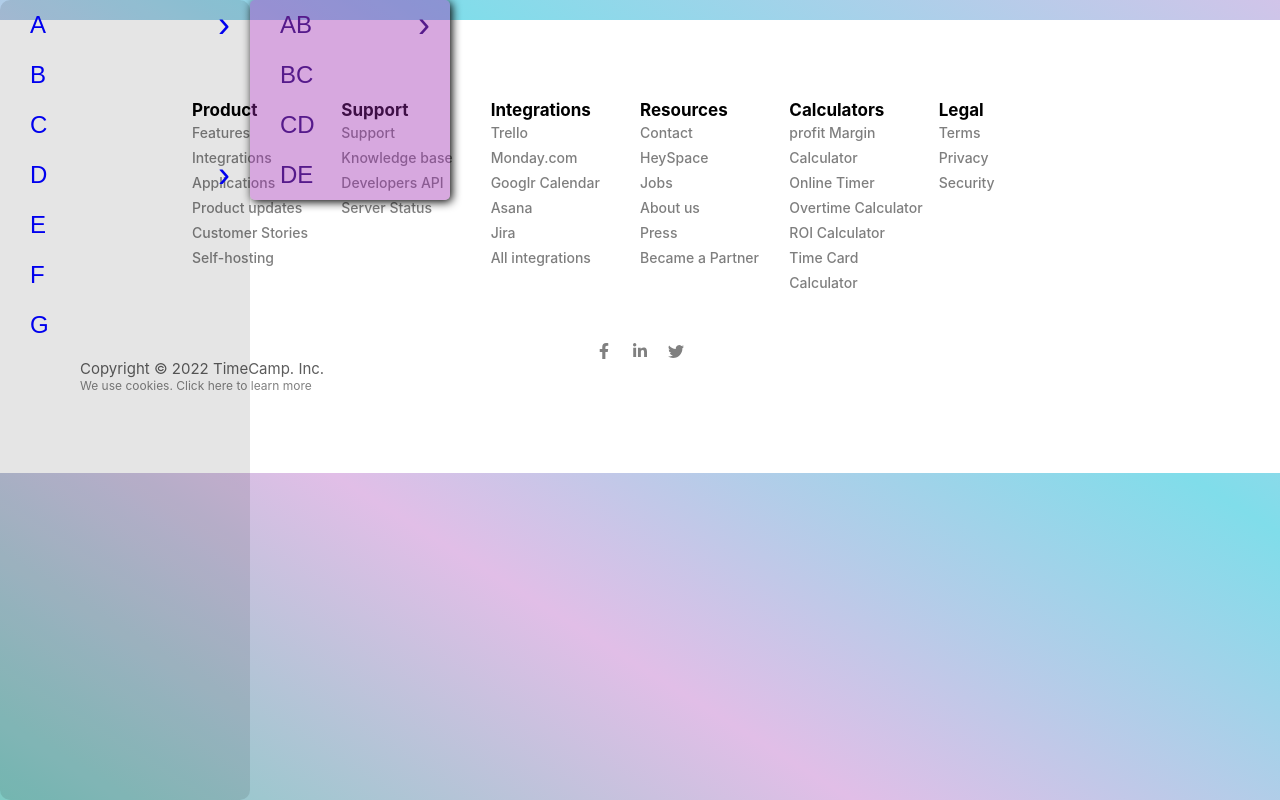
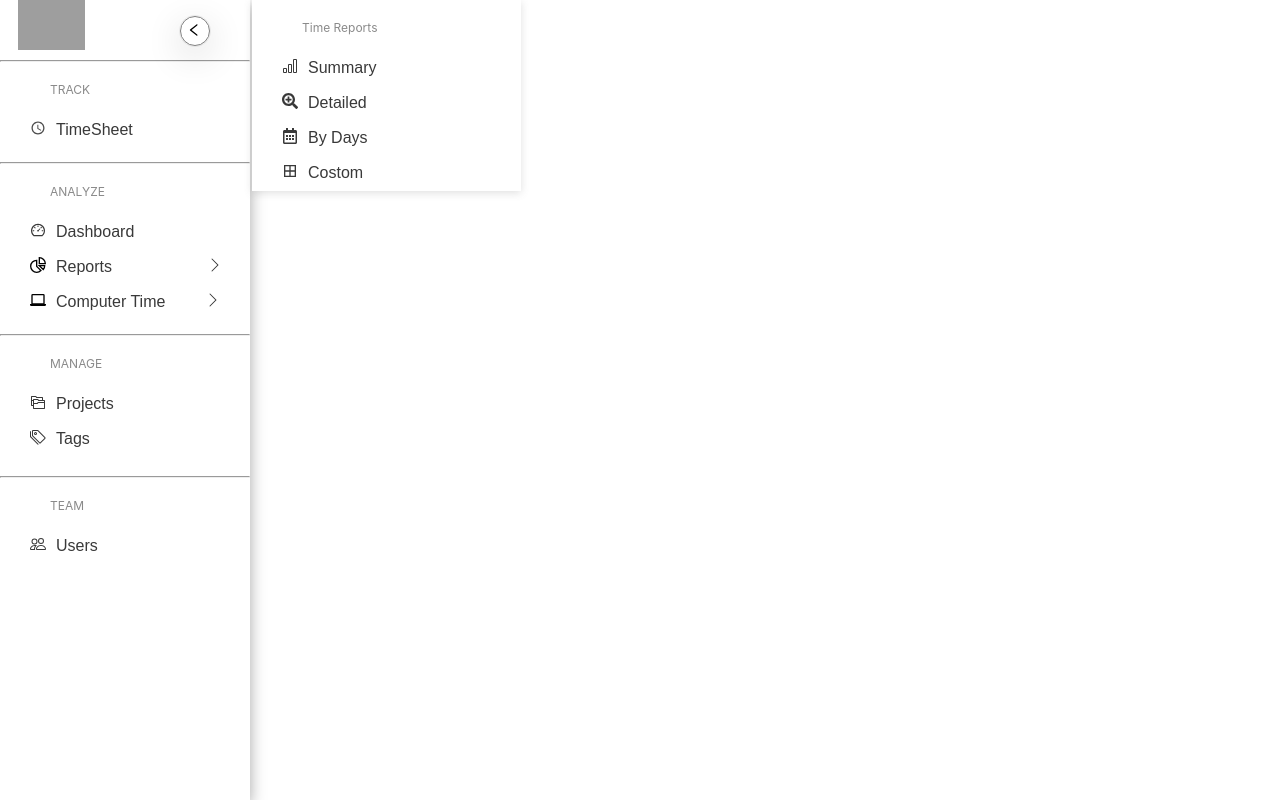
Before and after one commit to iamdebobrota/Timecamp-Clone, a React (Create React App) app in the folder frontend/: page / in a window 1280 px wide. Built offline with nearby package versions, Linux system fonts and the light colour scheme; grey boxes are pictures that could not be loaded.

Commit message:
data pushed

```diff
--- a/frontend/package.json
+++ b/frontend/package.json
@@ -12,6 +12,7 @@
     "react": "^18.2.0",
     "react-dom": "^18.2.0",
     "react-icons": "^4.4.0",
+    "react-router-dom": "^6.3.0",
     "react-scripts": "5.0.1",
     "sass": "^1.53.0",
     "web-vitals": "^2.1.4"
--- a/frontend/src/App.js
+++ b/frontend/src/App.js
@@ -1,6 +1,6 @@
 import './App.css';
 import SideNavbar from './TimeSheet/SideNavbar';
-import Footer from './components/Footer';
+// import Footer from './components/Footer';
 
 function App() {
   return (
@@ -8,7 +8,7 @@
 
      <SideNavbar/>
      <br/>
-     <Footer/>
+     {/* <Footer/> */}
 
 
     </div>
--- a/frontend/src/TimeSheet/New folder/Navbar.css
+++ /dev/null
@@ -1,72 +0,0 @@
-.navbar {
-  background-color: #060b26;
-  height: 80px;
-  display: flex;
-  justify-content: start;
-  align-items: center;
-}
-
-.menu-bars {
-  margin-left: 2rem;
-  font-size: 2rem;
-  background: none;
-}
-
-.nav-menu {
-  background-color: #060b26;
-  width: 250px;
-  height: 100vh;
-  display: flex;
-  justify-content: center;
-  position: fixed;
-  top: 0;
-  left: -100%;
-  transition: 850ms;
-}
-
-.nav-menu.active {
-  left: 0;
-  transition: 350ms;
-}
-
-.nav-text {
-  display: flex;
-  justify-content: start;
-  align-items: center;
-  padding: 8px 0px 8px 16px;
-  list-style: none;
-  height: 60px;
-}
-
-.nav-text a {
-  text-decoration: none;
-  color: #f5f5f5;
-  font-size: 18px;
-  width: 95%;
-  height: 100%;
-  display: flex;
-  align-items: center;
-  padding: 0 16px;
-  border-radius: 4px;
-}
-
-.nav-text a:hover {
-  background-color: #1a83ff;
-}
-
-.nav-menu-items {
-  width: 100%;
-}
-
-.navbar-toggle {
-  background-color: #060b26;
-  width: 100%;
-  height: 80px;
-  display: flex;
-  justify-content: start;
-  align-items: center;
-}
-
-span {
-  margin-left: 16px;
-}
--- a/frontend/src/TimeSheet/SideNavbar.jsx
+++ b/frontend/src/TimeSheet/SideNavbar.jsx
@@ -1,106 +1,189 @@
 import React from "react";
 
+// import {
+//   BrowserRouter as Router,
+//   Switch,
+//   Route,
+//   Link
+// } from "react-router-dom";
+
 import "./SideNavbar.scss";
+import { Link } from "react-router-dom";
+import { AiOutlineLeft, AiOutlineDashboard } from "react-icons/ai";
+import { FaRegCalendarAlt, FaSearchPlus } from "react-icons/fa";
+
+import { GrPieChart, GrPersonalComputer } from "react-icons/gr";
+import { BsChevronRight , BsTags, BsPeople, BsBarChart} from "react-icons/bs";
+import { VscFileSubmodule } from "react-icons/vsc";
+import { IoMdTime } from "react-icons/io";
+import { BiBorderAll } from "react-icons/bi";
+
+// A <span>›> </span>
 
 export default function SideNavbar() {
   return (
     <div>
-      {/* <h1 className='first'> this is side bar</h1> */}
+      {/* <Link to='#' className='menu-bars'>hello</Link> */}
+      <nav className="main-nav">
+        <div className="logo-image">
+          <img
+            src="https://cdn-m.timecamp.com/img/greenbranding/press/timecamp-pr-materials/svg/colorLogo.svg"
+            height={"50px"}
+            alt="" className="logoimg"
+          />
+          <div className="closer">
+            <AiOutlineLeft />
+          </div>
+          {/* <span  className="mainarrow">› </span> */}
+        </div>
 
-      <nav>
+        <hr />
+          {/* ///////////////// */}
+        <div className="track">
+        <p className="ana-para">TRACK</p>
           <ul>
-          <li className="dropdown">
-            <a href="#">
-              {" "}
-              A <span>› </span>
-            </a>
-            {/*  */}
-            <ul>
-              {/*  */}
-              <li className="dropdown_two">
-                <a href="">
-                  AB<span>›</span>
-                </a>
-                <ul>
-                  <li>
-                    <a href="#">lin1</a>
-                  </li>
-                  <li>
-                    <a href="#">lin2</a>
-                  </li>
-                  <li>
-                    <a href="#">lin3</a>
+            <li className="dashboard">
+              <Link to="#" className="dash">
+                <span className="spanright">
+                  <IoMdTime />
+                </span>{" "}
+                <p>TimeSheet </p>
+              </Link>
             </li>
           </ul>
+
+        </div>
+        {/* //////////////////// */}
+        <hr />
+{/*  dropdown */}
+        <div className="analize">
+          <p className="ana-para">ANALYZE</p>
+          <ul>
+            <li className="dashboard">
+              <Link to="#" className="dash">
+                <span className="spanright">
+                  <AiOutlineDashboard />
+                </span>{" "}
+                <p>Dashboard </p>
+              </Link>
+              {/* start */}
+              <ul className="dropdown_tow">
+              <p className="ana-para"> Time Reports </p>
+              <li className="dashboard">
+              <Link to="#" className="dash">
+                <span className="spanright">
+                  <BsBarChart />
+                </span>{" "}
+                <p>Summary </p>
+              </Link>
               </li>
-              {/*  */}
-              <li>
-                <a href="">BC</a>
+              {/* /1 */}
+              <li className="dashboard">
+              <Link to="#" className="dash">
+                <span className="spanright">
+                  <FaSearchPlus />
+                </span>{" "}
+                <p>Detailed</p>
+              </Link>
             </li>
-              <li>
-                <a href="">CD</a>
+            {/* 2 */}
+            <li className="dashboard">
+              <Link to="#" className="dash">
+                <span className="spanright">
+                  <FaRegCalendarAlt />
+                </span>{" "}
+                <p>By days  </p>
+              </Link>
             </li>
-              <li>
-                <a href="">DE</a>
+            {/* 3 */}
+            <li className="dashboard">
+              <Link to="#" className="dash">
+                <span className="spanright">
+                  <BiBorderAll />
+                </span>{" "}
+                <p>Costom</p>
+              </Link>
+            </li>
+            {/* 4 */}
+
+
+              </ul>
+
+
+              {/* end */}
+            </li>
+            <li className="dashboard">
+              <Link to="#" className="dash">
+                <span className="spanright">
+                  {" "}
+                  <GrPieChart />
+                </span>{" "}
+                <p>Reports </p>{" "}
+                <span className="spanleftgr">
+                  <BsChevronRight />
+                </span>
+              </Link>
+            </li>
+            <li className="dashboard">
+              <Link to="#" className="dash">
+                <span className="spanright">
+                  <GrPersonalComputer />
+                </span>{" "}
+                <p> Computer Time </p>{" "}
+                <span className="spanleft">
+                  <BsChevronRight />
+                </span>
+              </Link>
             </li>
           </ul>
-            {/*  */}
+        </div>
+        {/* dropdown */}
+        <hr />
+
+        <div className="manage">
+          {/* /////////////////////////// */}
+          <p className="ana-para">MANAGE</p>
+          <ul>
+            <li className="dashboard">
+              <Link to="#" className="dash">
+                <span className="spanright">
+                  <VscFileSubmodule />
+                </span>{" "}
+                <p>Projects </p>
+              </Link>
             </li>
-          <li>
-            <a href="#">B</a>
+
+            <li className="dashboard">
+              <Link to="#" className="dash">
+                <span className="spanright">
+                  <BsTags />
+                </span>{" "}
+                <p>Tags </p>
+              </Link>
             </li>
-          <li>
-            <a href="#">C</a>
-          </li>
-          <li className="dropdown">
-            <a href="#">
-              D <span>›</span>
-            </a>
-            {/*  */}
+
+
+          </ul>
+
+          {/* ///////////////////// */}
+        </div>
+        <hr />
+
+        <div className="team">
+
+        <p className="ana-para">TEAM</p>
           <ul>
-              <li>
-                <a href="#">XYY</a>
-              </li>
-              <li>
-                <a href="#">XYYY</a>
-              </li>
-              {/*  */}
-              <li className="dropdown_two split">
-                <a href="#">
-                  XZZ<span>›</span>
-                </a>
-                <ul>
-                  <li>
-                    <a href="#">link 1</a>
-                  </li>
-                  <li>
-                    <a href="#">link 1</a>
-                  </li>
-                  <li>
-                    <a href="#">link 1</a>
-                  </li>
-                  <li>
-                    <a href="#">link 1</a>
+            <li className="dashboard">
+              <Link to="#" className="dash">
+                <span className="spanright">
+                  <BsPeople />
+                </span>{" "}
+                <p>Users </p>
+              </Link>
             </li>
           </ul>
-              </li>
-              {/*  */}
-              <li>
-                <a href="#">XZZZ</a>
-              </li>
-            </ul>
-            {/*  */}
-          </li>
-          <li>
-            <a href="#">E</a>
-          </li>
-          <li>
-            <a href="#">F</a>
-          </li>
-          <li>
-            <a href="#">G</a>
-          </li>
-        </ul>
+
+        </div>
       </nav>
     </div>
   );
--- a/frontend/src/TimeSheet/SideNavbar.scss
+++ b/frontend/src/TimeSheet/SideNavbar.scss
@@ -5,82 +5,185 @@
     box-sizing:  border-box;
 }
 
-html, body{
-    height: 100%;
-    background: linear-gradient(to top right, #80cbc4, #e1bee7, #80ddea, #d1c4e9);
-}
+// html, body{
+//     height: 100%;
+//     background: linear-gradient(to top right, #80cbc4, #e1bee7, #80ddea, #d1c4e9);
+// }
 
-nav{
+.main-nav{
     width: 250px;
     position: absolute;
     top: 0;
     bottom: 0;
-    background: rgba(0, 0, 0, 0.1);
-     border-radius: 10px;
-     box-shadow:  5px, 7px, 10px, rgba(0, 0, 0, 0.5);
+    background: #FFFFFF;
+    box-shadow: rgba(0, 0, 0, 0.35) 0px 5px 15px;
+    //  background-color: red;
 }
 
-nav ul{
-    position: relative;
-     list-style-type: none;
+.logo-image{
+    display: flex;
+    height: 60px;
+}
+.logoimg{
+    margin-left: 18px;
+}
+.closer{
+
+    padding: 5px;
+   margin-top: 16px;
+   margin-left: 95px;
+   border-radius: 50%;
+   border: 0.5px solid grey;
+   height: 30px;
+   width: 30px;
+   box-shadow: rgba(0, 0, 0, 0.16) 0px 10px 36px 0px, rgba(0, 0, 0, 0.06) 0px 0px 0px 1px;
+   position: sticky;
+
+
+
+
 }
 
-nav ul li a{
+.analize{
+    height: 150px;
+    // align-items: center;
+
+    font-size: 1rem;
+    color: #393939;
+
+}
+.dash{
+
+ text-decoration: none;
+ text-align: center;
+//  font-size: 14px;
+color: #393939;
 display:  flex;
 align-items: center;
 font-family: Arial, Helvetica, sans-serif;
-    font-size: 1.5rem;
+font-size: 1rem;
 text-decoration: none;
 text-transform: capitalize;
 
 columns: #000;
-    padding: 10px 30px;
-    height: 50px;
-    transition: .5s ease;
-    border-radius:  0 30px;
+padding: 10px 10px;
+height: 35px;
+width: 217px;
+transition: .1s ease;
+border-radius:  10px;
+
+
+}
+.dashboard{
+    // margin-top: 15px;
+    margin-left: 20px;
+    list-style: none;
+}
+.ana-para{
+    color: #8A8A8A;
+    font-size: 12px;
+    margin: auto;
+    height: 30.5px;
+    margin-left: 50px;
+    margin-top: 20px;
+}
+.dash:hover{
+    background-color: #F1F1F1;
+    color: #393939;
+
+}
+.spanleft{
+    margin-left: 40px;
+}
+.spanleftgr{
+    margin-left: 95px;
+}
+.spanright{
+ padding-right: 10px;
+}
+.track{
+    height: 80px;
+}
+
+.manage{
+    height: 120px;
+}
+
+.dropdown_tow{
+    position: absolute;
+        left: 252px;
+        width: 269px;
+        top: 0;
+        // display: none;
+        background-color: #FFFFFF;
+        // border-radius: 5px;
+        box-shadow: rgba(99, 99, 99, 0.2) 0px 2px 8px 0px;
+
 }
 
 
-nav ul li a:hover{
-    background: rgba(0, 0, 0, 0.7);
-    color: #fff;
-}
+
+// nav ul{
+//     position: relative;
+//      list-style-type: none;
+// }
+
+// nav ul li a{
+//     display:  flex;
+//     align-items: center;
+//     font-family: Arial, Helvetica, sans-serif;
+//     font-size: 1.5rem;
+//     text-decoration: none;
+//     text-transform: capitalize;
+
+//     columns: #000;
+//     padding: 10px 30px;
+//     height: 50px;
+//     transition: .5s ease;
+//     border-radius:  0 30px;
+// }
 
 
-nav ul ul{
-    position: absolute;
-    left: 250px;
-    width: 200px;
-    top: 0;
-    display: none;
-    background: rgba(155, 39, 176, 0.4);
-    border-radius: 5px;
-    box-shadow: 2px 2px 10px rgba(0, 0, 0, 1);
-}
+// nav ul li a:hover{
+//     background: rgba(0, 0, 0, 0.7);
+//     color: #fff;
+// }
 
-nav ul  span{
-    position: absolute;
-    right: 20px;
-    font-size: 1.5em;
-}
+////////////////////////////////////////////////
+// nav ul ul{
+//     position: absolute;
+//     left: 250px;
+//     width: 200px;
+//     top: 0;
+//     display: none;
+//     background: rgba(155, 39, 176, 0.4);
+//     border-radius: 5px;
+//     box-shadow: 2px 2px 10px rgba(0, 0, 0, 1);
+// }
+//////////////////////////////////////////////////////////
+// nav ul  span{
+//     position: absolute;
+//     right: 20px;
+//     font-size: 1.5em;
+// }
 
-nav ul .dropdown {
-    position: relative;
-}
+// nav ul .dropdown {
+//     position: relative;
+// }
 
-nav ul .dropdown:hover> ul{
-    display: initial;
-}
+// nav ul .dropdown:hover> ul{
+//     display: initial;
+// }
 
-nav ul .dropdown_two ul{
-    position: absolute;
-    left: 200px;
-    top: 0;
-}
-nav ul .dropdown_two:hover ul {
-    display: initial;
-}
+// nav ul .dropdown_two ul{
+//     position: absolute;
+//     left: 200px;
+//     top: 0;
+// }
+// nav ul .dropdown_two:hover ul {
+//     display: initial;
+// }
 
-nav ul .split ul{
-    top: 100%;
-}
+// nav ul .split ul{
+//     top: 100%;
+// }
--- a/frontend/src/index.js
+++ b/frontend/src/index.js
@@ -3,11 +3,14 @@
 import './index.css';
 import App from './App';
 import reportWebVitals from './reportWebVitals';
+import { BrowserRouter } from 'react-router-dom';
 
 const root = ReactDOM.createRoot(document.getElementById('root'));
 root.render(
   <React.StrictMode>
+    <BrowserRouter>
     <App />
+    </BrowserRouter>
   </React.StrictMode>
 );
 
```
Also changed, not shown: frontend/src/TimeSheet/New folder/Home.js (deleted, +0 -11 lines), frontend/src/TimeSheet/New folder/Navbar.js (deleted, +0 -46 lines), frontend/src/TimeSheet/New folder/Products.js (deleted, +0 -11 lines), frontend/src/TimeSheet/New folder/Reports.js (deleted, +0 -11 lines), frontend/src/TimeSheet/New folder/SidebarData.js (deleted, +0 -43 lines), frontend/src/TimeSheet/Sidebar.jsx (deleted), 1 other file (tests, documents, lock files or other folders). Lines whose indentation alone changed are shown as unchanged.
